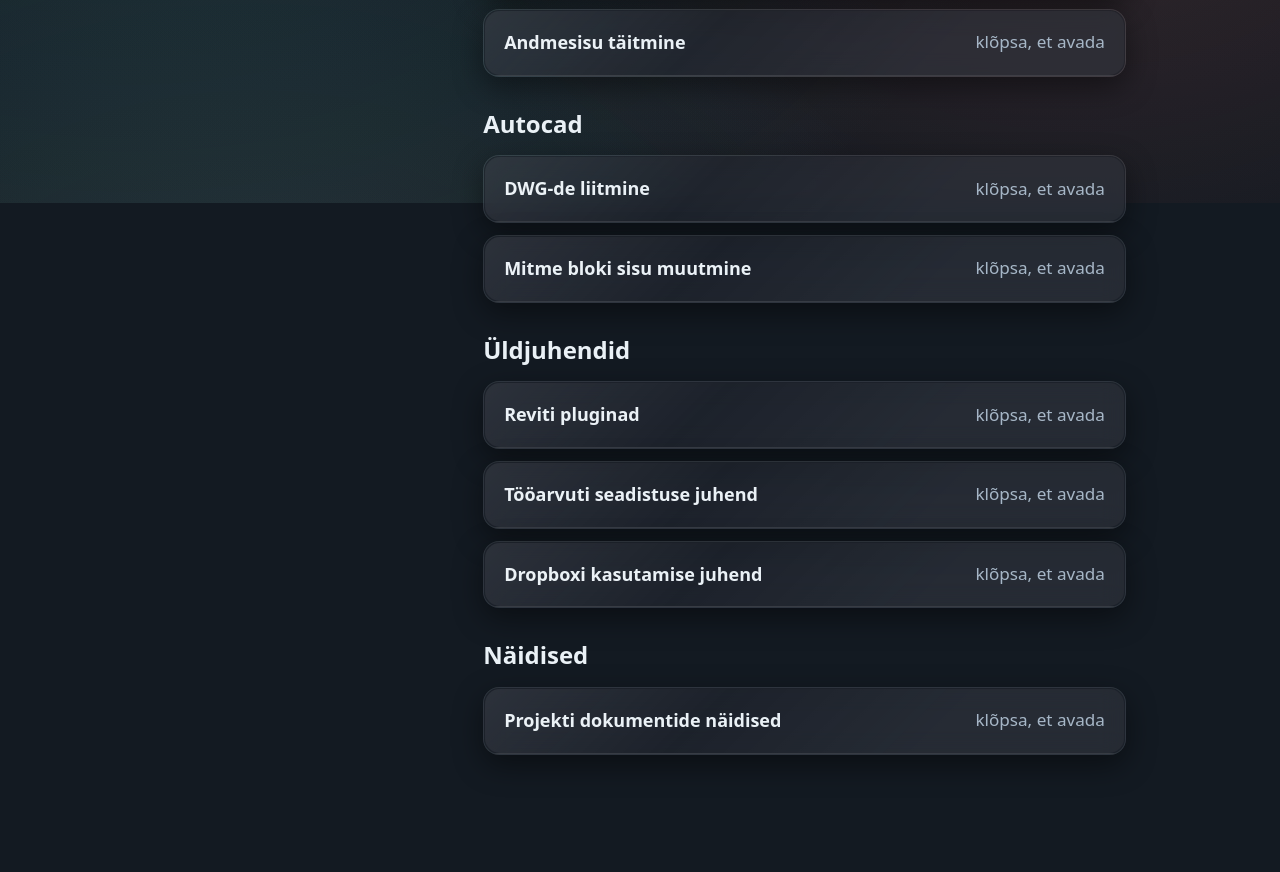
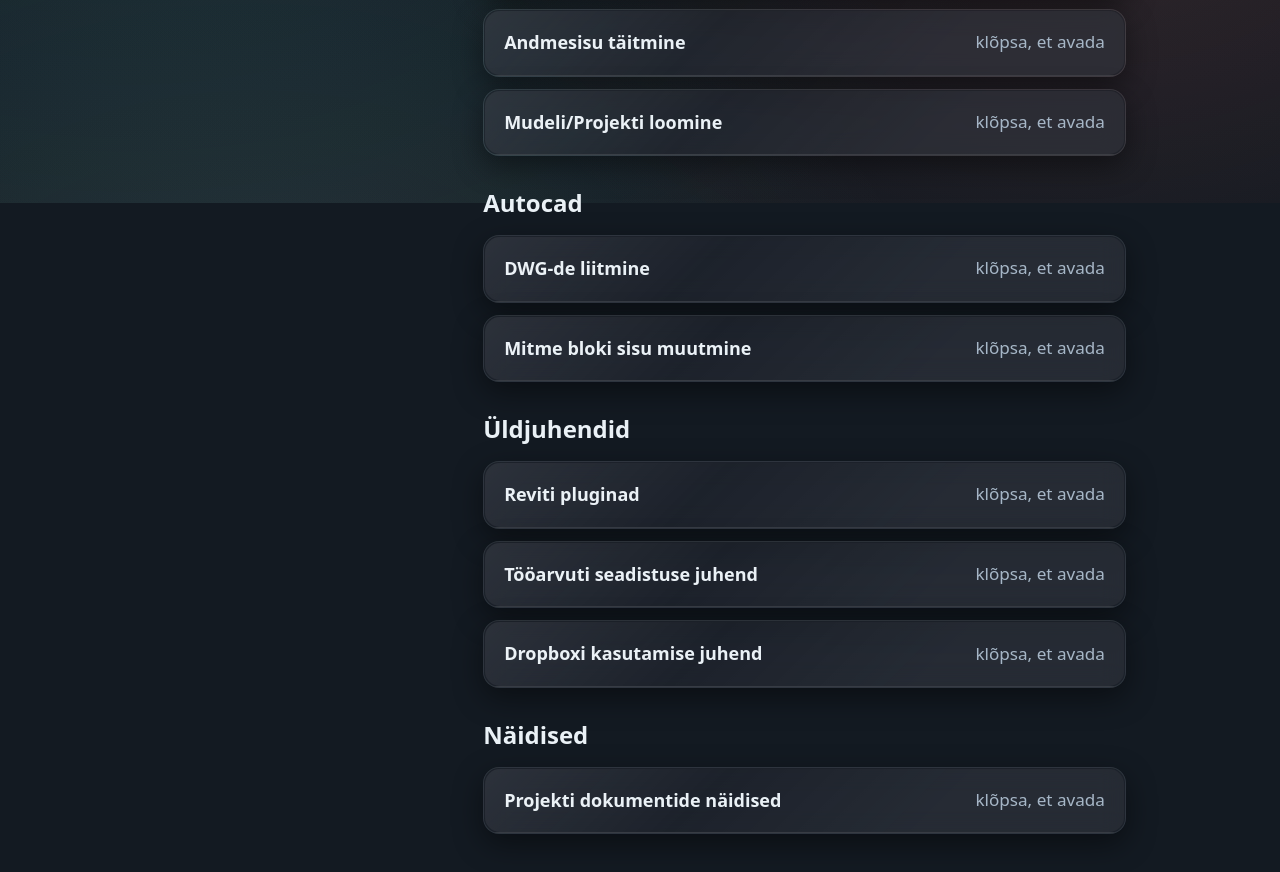
Before and after one commit to RaulKalev/EULE, a plain HTML site: page index.html in a window 1280 px wide. Shown: the part 853-1725 px from the top of the page. Before the commit the page ends 1660 px from the top, so only its background shows below. Drawn offline with Linux system fonts and the light colour scheme.

Commit message:
Add article for Mudeli/Projekti loomine

```diff
--- a/index.html
+++ b/index.html
@@ -138,6 +138,14 @@
               <div class="wf-body"><div class="pdfwrap"><iframe
                     loading="lazy"></iframe></div></div>
             </article>
+
+            <article class="wf-card" data-title="Mudeli/Projekti loomine"
+              data-pdf="assets/pdfs/revit/Juhend_Mudeli_Loomine.pdf">
+              <div class="wf-head"><div class="wf-title">Mudeli/Projekti loomine</div><div
+                  class="wf-ind">klõpsa, et avada</div></div>
+              <div class="wf-body"><div class="pdfwrap"><iframe
+                    loading="lazy"></iframe></div></div>
+            </article>
           </section>
 
           <section id="autocad" data-keywords="autocad plot pc3 layer dwg">
```
